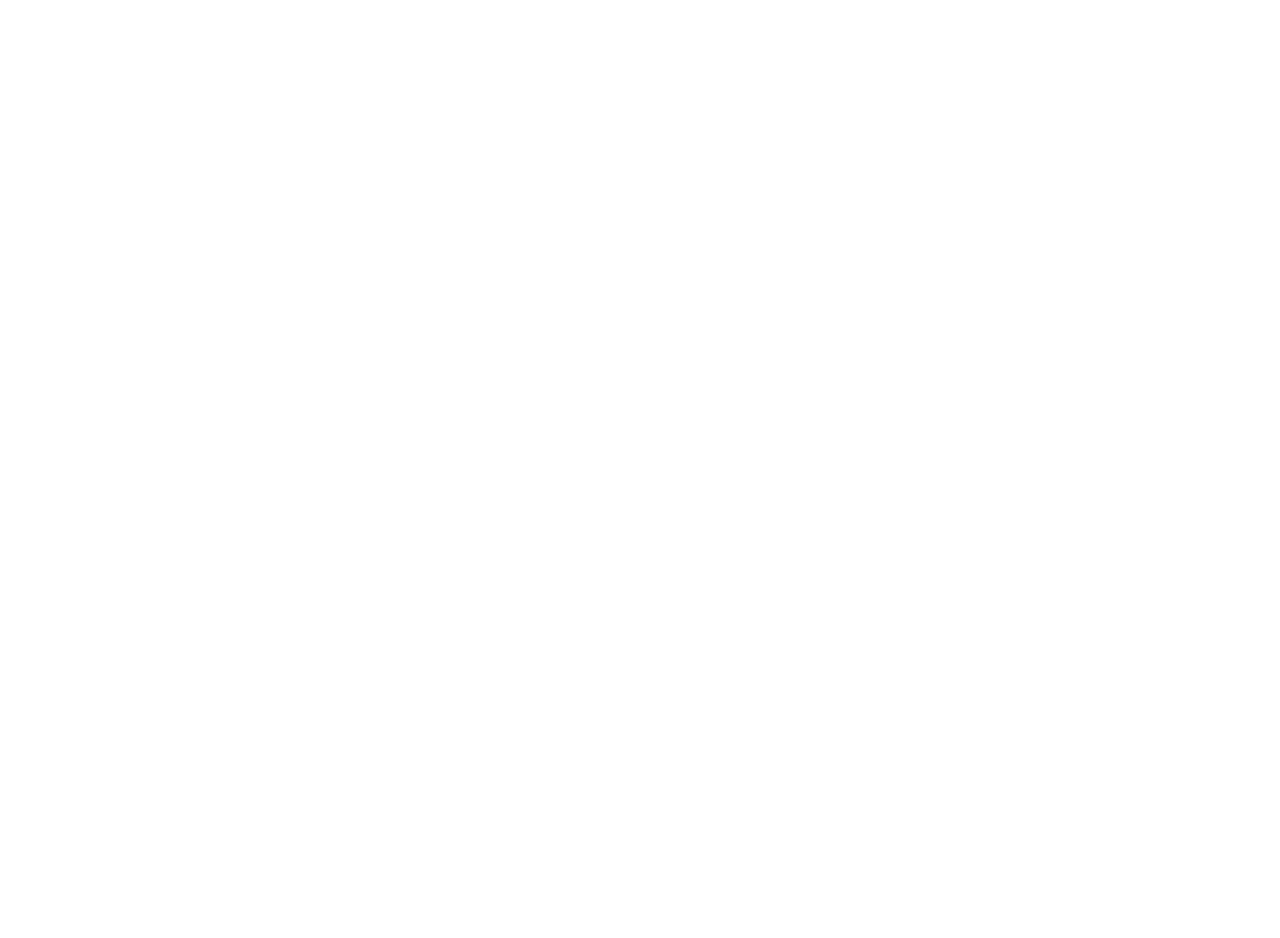
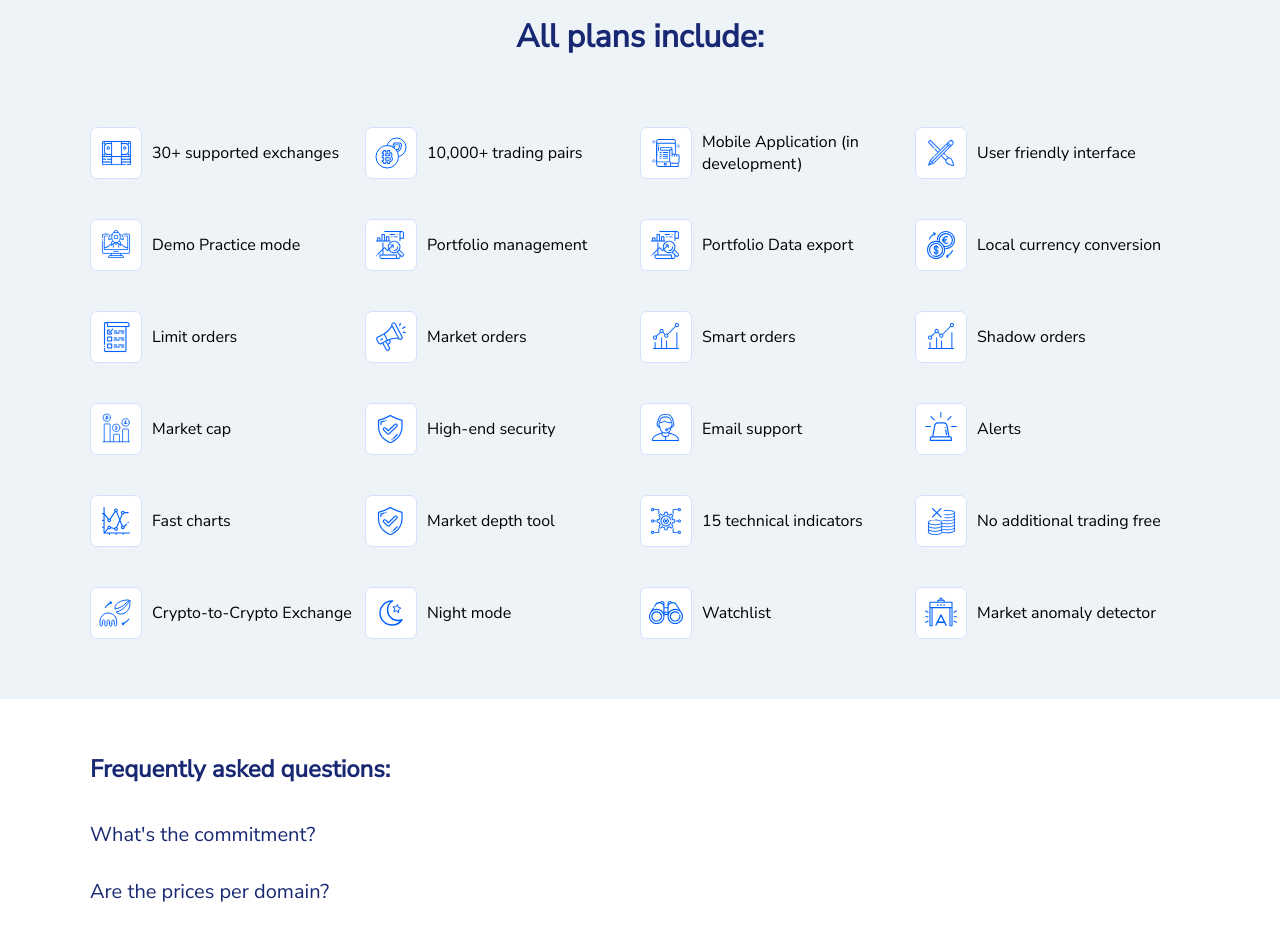
Before and after one commit to Guseff/test-bits-pricing, a React (Create React App) app: page / in a window 1280 px wide. Shown: the part 1580-2518 px from the top of the page. Before the commit the page ends 1497 px from the top, so only its background shows below. Built offline with nearby package versions, Linux system fonts and the light colour scheme.

Commit message:
FAQ about. ToDo hide/show answers.

```diff
--- a/src/App.js
+++ b/src/App.js
@@ -4,6 +4,8 @@ import './App.css';
 
 import Header from './components/Header';
 import PlansAndPricing from './components/PlansAndPricing';
+import Includes from './components/Includes';
+import FAQ from './components/FAQ';
 
 class App extends Component {
   render() {
@@ -11,6 +13,8 @@ class App extends Component {
       <div className="App">
           <Header />
           <PlansAndPricing />
+          <Includes />
+          <FAQ />
       </div>
     );
   }
--- /dev/null
+++ b/src/components/FAQ/index.js
@@ -0,0 +1,47 @@
+import React from 'react';
+
+import './style.css';
+
+const FAQ_ITEMS = [
+  {
+    question: 'What\'s the commitment?',
+    answer: 'Automatically collecting data from all pages on your site can be very expensive and data intensive. Bitsgap makes it more affordable by taking an ‘on demand’ report approach. You can generate an unlimited amount of reports on an unlimited number of pages whenever you need them. This makes Bitsgap more affordable and ideal for fast moving and lean organizations since it allows for rapid changes.',
+  },{
+    question: 'Are the prices per domain?',
+    answer: 'Automatically collecting data from all pages on your site can be very expensive and data intensive. Bitsgap makes it more affordable by taking an ‘on demand’ report approach. You can generate an unlimited amount of reports on an unlimited number of pages whenever you need them. This makes Bitsgap more affordable and ideal for fast moving and lean organizations since it allows for rapid changes.',
+  },{
+    question: 'Should I be collecting data from all my pageviews?',
+    answer: 'Automatically collecting data from all pages on your site can be very expensive and data intensive. Bitsgap makes it more affordable by taking an ‘on demand’ report approach. You can generate an unlimited amount of reports on an unlimited number of pages whenever you need them. This makes Bitsgap more affordable and ideal for fast moving and lean organizations since it allows for rapid changes.',
+  },{
+    question: 'Can I handle multiple sites with one account?',
+    answer: 'Automatically collecting data from all pages on your site can be very expensive and data intensive. Bitsgap makes it more affordable by taking an ‘on demand’ report approach. You can generate an unlimited amount of reports on an unlimited number of pages whenever you need them. This makes Bitsgap more affordable and ideal for fast moving and lean organizations since it allows for rapid changes.',
+  },{
+    question: 'Do you offer yearly price plans?',
+    answer: 'Automatically collecting data from all pages on your site can be very expensive and data intensive. Bitsgap makes it more affordable by taking an ‘on demand’ report approach. You can generate an unlimited amount of reports on an unlimited number of pages whenever you need them. This makes Bitsgap more affordable and ideal for fast moving and lean organizations since it allows for rapid changes.',
+  },{
+    question: 'What payment methods do you support?',
+    answer: 'Automatically collecting data from all pages on your site can be very expensive and data intensive. Bitsgap makes it more affordable by taking an ‘on demand’ report approach. You can generate an unlimited amount of reports on an unlimited number of pages whenever you need them. This makes Bitsgap more affordable and ideal for fast moving and lean organizations since it allows for rapid changes.',
+  },{
+    question: 'What are reports?',
+    answer: 'Automatically collecting data from all pages on your site can be very expensive and data intensive. Bitsgap makes it more affordable by taking an ‘on demand’ report approach. You can generate an unlimited amount of reports on an unlimited number of pages whenever you need them. This makes Bitsgap more affordable and ideal for fast moving and lean organizations since it allows for rapid changes.',
+  },
+]
+
+const FAQ = () => (
+  <div className="faq">
+    <div className="faq-title">
+      Frequently asked questions:
+    </div>
+    <div className="faq-list">
+      {FAQ_ITEMS.map((item, i) => (
+        <div className='faq-item' key={i}>
+          <div className='faq-item--question'>
+            {item.question}
+          </div>
+        </div>
+      ))}
+    </div>
+  </div>
+);
+
+export default FAQ;
--- /dev/null
+++ b/src/components/FAQ/style.css
@@ -0,0 +1,37 @@
+.faq {
+  width: 1100px;
+  margin: 0 auto;
+  background: #ffffff;
+  padding: 50px 0 75px;
+}
+
+.faq-title {
+  font-size: 24px;
+  font-weight: bold;
+  line-height: 1.67;
+  color: #182873;
+  margin-bottom: 5px;
+}
+
+.faq-list {
+
+}
+
+.faq-item {
+  margin-top: 35px;
+  display: flex;
+  align-items: center;
+}
+
+.faq-item--question{
+  font-size: 20px;
+  line-height: 1.1;
+  color: #182873;
+}
+
+.faq-item--answer {
+  width: 1000px;
+  font-size: 15px;
+  line-height: 1.47;
+  color: #182873;
+}
--- /dev/null
+++ b/src/components/Includes/index.js
@@ -0,0 +1,97 @@
+import React from 'react';
+
+import './style.css';
+
+const INCL = [
+  {
+    img: require('../../assets/images/30-exchanges-ic.svg'),
+    text: '30+ supported exchanges',
+  },{
+    img: require('../../assets/images/10-coins-ic.svg'),
+    text: '10,000+ trading pairs',
+  },{
+    img: require('../../assets/images/mobile-app-ic.svg'),
+    text: 'Mobile Application (in development)',
+  },{
+    img: require('../../assets/images/friendly-interface-ic.svg'),
+    text: 'User friendly interface',
+  },{
+    img: require('../../assets/images/demo-mode-ic.svg'),
+    text: 'Demo Practice mode',
+  },{
+    img: require('../../assets/images/portfolio-ic.svg'),
+    text: 'Portfolio management',
+  },{
+    img: require('../../assets/images/portfolio-ic.svg'),
+    text: 'Portfolio Data export',
+  },{
+    img: require('../../assets/images/currency-ic.svg'),
+    text: 'Local currency conversion',
+  },{
+    img: require('../../assets/images/limitshadoworders-ic.svg'),
+    text: 'Limit orders',
+  },{
+    img: require('../../assets/images/marketorders-ic.svg'),
+    text: 'Market orders',
+  },{
+    img: require('../../assets/images/stoptake-profit-ic.svg'),
+    text: 'Smart orders',
+  },{
+    img: require('../../assets/images/stoptake-profit-ic.svg'),
+    text: 'Shadow orders',
+  },{
+    img: require('../../assets/images/market-cap-ic.svg'),
+    text: 'Market cap',
+  },{
+    img: require('../../assets/images/high-security-ic.svg'),
+    text: 'High-end security',
+  },{
+    img: require('../../assets/images/email-support-ic.svg'),
+    text: 'Email support',
+  },{
+    img: require('../../assets/images/alerts-ic.svg'),
+    text: 'Alerts',
+  },{
+    img: require('../../assets/images/fast-charts-ic.svg'),
+    text: 'Fast charts',
+  },{
+    img: require('../../assets/images/high-security-ic.svg'),
+    text: 'Market depth tool',
+  },{
+    img: require('../../assets/images/tech-indicators-ic.svg'),
+    text: '15 technical indicators',
+  },{
+    img: require('../../assets/images/noadd-trading-ic.svg'),
+    text: 'No additional trading free',
+  },{
+    img: require('../../assets/images/crypto-ic.svg'),
+    text: 'Crypto-to-Crypto Exchange',
+  },{
+    img: require('../../assets/images/night-mode-ic.svg'),
+    text: 'Night mode',
+  },{
+    img: require('../../assets/images/binocular-ic.svg'),
+    text: 'Watchlist',
+  },{
+    img: require('../../assets/images/detector-ic.svg'),
+    text: 'Market anomaly detector',
+  },
+];
+
+const Includes = () => (
+  <div className="includes">
+    <div className="includes-title">
+      All plans include:
+    </div>
+    <div className="includes-list">
+      {INCL.map((item, i) => (
+        <div className='includes-item' key={i}>
+          <img alt='' src={item.img} />
+          {item.text}
+        </div>
+      ))}
+    </div>
+  </div>
+);
+
+export default Includes;
--- /dev/null
+++ b/src/components/Includes/style.css
@@ -0,0 +1,33 @@
+.includes {
+  width: 100%;
+  background: #eef3f8;
+  padding: 60px 0 40px;
+}
+
+.includes-title {
+  font-size: 32px;
+  font-weight: bold;
+  line-height: 1.25;
+  text-align: center;
+  color: #182873;
+  margin: 0 0 50px;
+}
+
+.includes-list {
+  width: 1100px;
+  margin: 0 auto;
+  display: flex;
+  flex-wrap: wrap;
+}
+
+.includes-item {
+  width: 275px;
+  height: 52px;
+  margin: 20px 0;
+  display: flex;
+  align-items: center;
+}
+
+.includes-item img {
+  margin-right: 10px;
+}
--- a/src/components/PaymentsBlock/style.css
+++ b/src/components/PaymentsBlock/style.css
@@ -4,6 +4,7 @@
   flex-direction: column;
   justify-content: center;
   text-align: center;
+  margin-bottom: 40px;
 }
 
 .payment-title {
```
